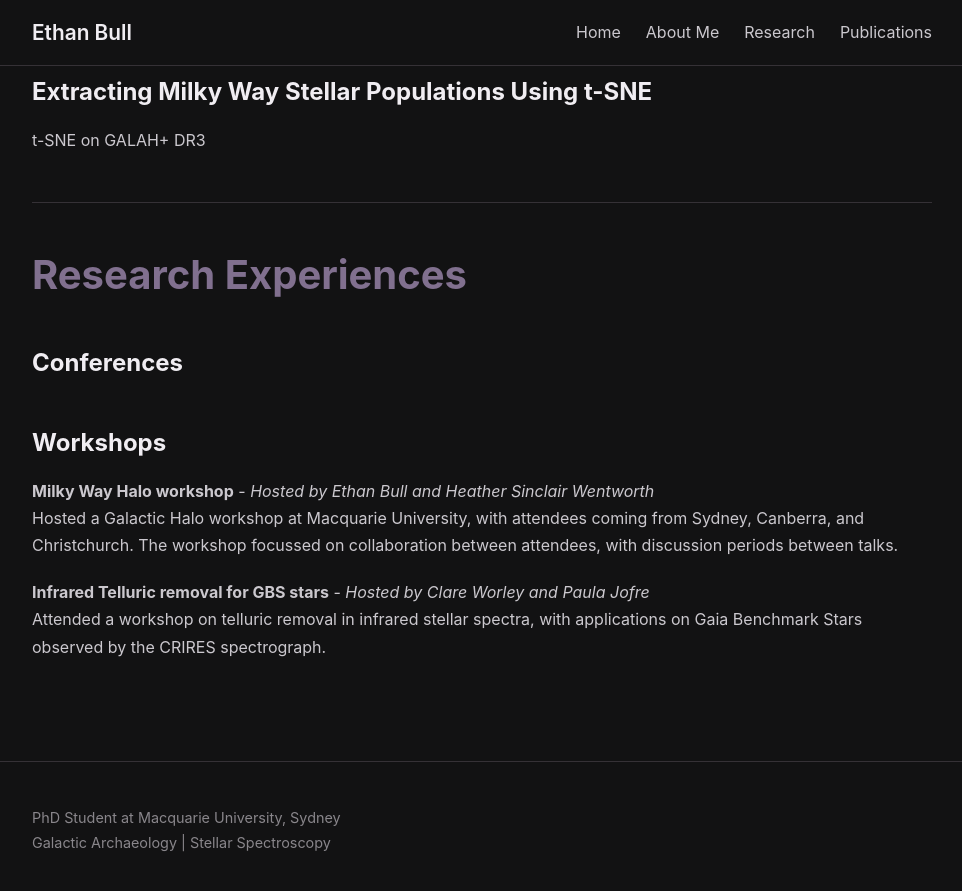
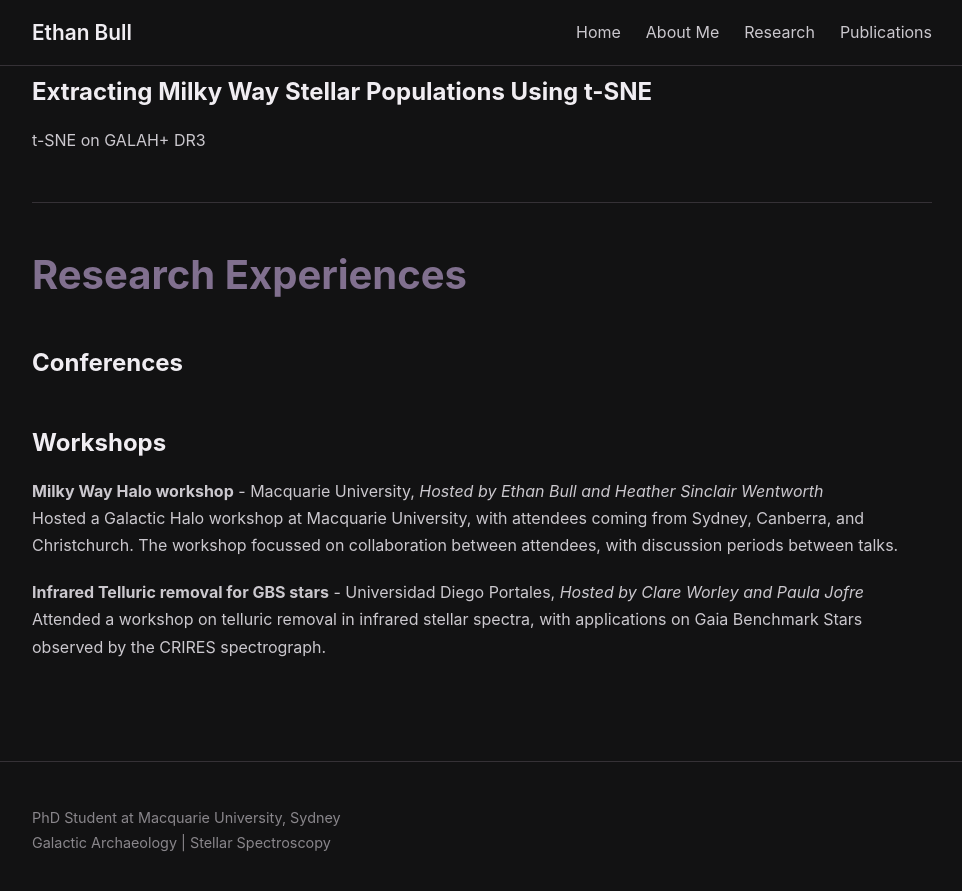
Before and after one commit to iBexal/ibexal.github.io, a Jekyll site: the page built from research.md, in a window 1280 px wide and 900 px high, scrolled down 1422 px. Shown: the top 891 px of the window, without its empty margins (158-1120 px from the left). Built offline with Jekyll 4.4.1, drawn with Linux system fonts in a browser that asks for light colours.

Commit message:
locations

```diff
--- a/research.md
+++ b/research.md
@@ -67,14 +67,14 @@ t-SNE on GALAH+ DR3
 
 <h2>Workshops</h2>
 <div class="timeline-item">
-    <strong>Milky Way Halo workshop</strong> - <i>Hosted by Ethan Bull and Heather Sinclair Wentworth</i>
+    <strong>Milky Way Halo workshop</strong> - Macquarie University, <i>Hosted by Ethan Bull and Heather Sinclair Wentworth</i>
     <p>
         Hosted a Galactic Halo workshop at Macquarie University, with attendees coming from Sydney, Canberra, and Christchurch. The workshop focussed on collaboration between attendees, with discussion periods between talks.
     </p>
 </div>
 
 <div class="timeline-item">
-    <strong>Infrared Telluric removal for GBS stars</strong> - <i>Hosted by Clare Worley and Paula Jofre</i>
+    <strong>Infrared Telluric removal for GBS stars</strong> - Universidad Diego Portales, <i>Hosted by Clare Worley and Paula Jofre</i>
     <p>
         Attended a workshop on telluric removal in infrared stellar spectra, with applications on Gaia Benchmark Stars observed by the CRIRES spectrograph.
     </p>
```
